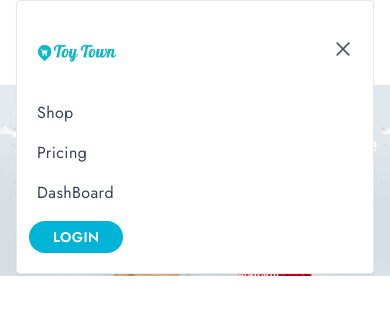
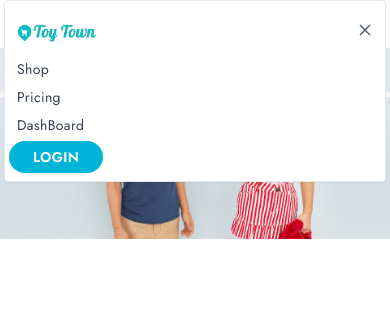
Before and after one commit to emon83/toy-town-client, a React (Vite) app: page / in a window 390 px wide. Both pictures are taken after a click on the button "Open Menu". Shown: the top 324 px of the page. Built offline with nearby package versions, Linux system fonts and the light colour scheme; no server answers.

Commit message:
Navbar totaly fix in sm devices

```diff
--- a/src/Pages/Shared/Navbar/Navbar.jsx
+++ b/src/Pages/Shared/Navbar/Navbar.jsx
@@ -29,7 +29,7 @@ const Navbar = () => {
     toast.success("User logout successful");
   };
   return (
-    <div className="bg-gray-100 sticky top-0 z-10 bg-transparent backdrop-blur-md px-4 mx-auto h-[85px]">
+    <div className="bg-gray-100 sticky top-0 z-10 bg-transparent backdrop-blur-md px-1 sm:px-4 mx-auto md:h-[85px] sm:h-16 h-12">
       <Toaster />
       <div className="relative flex items-center justify-between">
         <Link
@@ -38,8 +38,8 @@ const Navbar = () => {
           title="ToyTown"
           className="inline-flex items-center"
         >
-          <div className="flex items-center justify-center w-40 h-20">
-            <img className="w-32" src={logo} alt="" />
+          <div className="flex items-center justify-center md:w-40 sm:w-36 w-28 md:h-20 sm:h-16 h-12">
+            <img className="md:w-32 sm:w-28 w-24" src={logo} alt="Logo Image" />
           </div>
         </Link>
         <ul className="items-center hidden space-x-8 lg:flex">
@@ -132,8 +132,8 @@ const Navbar = () => {
           </button>
           {isMenuOpen && (
             <div className="absolute z-10 top-0 left-0 w-full">
-              <div className="p-5 bg-white border rounded shadow-sm">
-                <div className="flex items-center justify-between mb-4">
+              <div className="sm:p-5 px-3 py-2 bg-white border rounded shadow-sm">
+                <div className="flex items-center justify-between sm:mb-4 h-12 sm:w-16">
                   <div>
                     <Link
                       to="/"
@@ -153,7 +153,7 @@ const Navbar = () => {
                       className="p-2 -mt-2 -mr-2 transition duration-200 rounded hover:bg-gray-200 focus:bg-gray-200 focus:outline-none focus:shadow-outline"
                       onClick={() => setIsMenuOpen(false)}
                     >
-                      <svg className="w-5 text-gray-600" viewBox="0 0 24 24">
+                      <svg className="sm:w-5 w-4 text-gray-600" viewBox="0 0 24 24">
                         <path
                           fill="currentColor"
                           d="M19.7,4.3c-0.4-0.4-1-0.4-1.4,0L12,10.6L5.7,4.3c-0.4-0.4-1-0.4-1.4,0s-0.4,1,0,1.4l6.3,6.3l-6.3,6.3 c-0.4,0.4-0.4,1,0,1.4C4.5,19.9,4.7,20,5,20s0.5-0.1,0.7-0.3l6.3-6.3l6.3,6.3c0.2,0.2,0.5,0.3,0.7,0.3s0.5-0.1,0.7-0.3 c0.4-0.4,0.4-1,0-1.4L13.4,12l6.3-6.3C20.1,5.3,20.1,4.7,19.7,4.3z"
@@ -163,13 +163,13 @@ const Navbar = () => {
                   </div>
                 </div>
                 <nav>
-                  <ul className="space-y-4">
+                  <ul className="sm:space-y-3 space-y-1">
                     <li>
                       <Link
                         to="/shop"
                         aria-label="Shop"
                         title="Shop"
-                        className="font-medium tracking-wide text-gray-700 transition-colors duration-200 hover:text-deep-purple-accent-400"
+                        className="text-sm sm:text-[15px] font-medium tracking-wide text-gray-700 transition-colors duration-200 hover:text-deep-purple-accent-400"
                       >
                         Shop
                       </Link>
@@ -179,7 +179,7 @@ const Navbar = () => {
                         to="/pricing"
                         aria-label="Pricing"
                         title="Pricing"
-                        className="font-medium tracking-wide text-gray-700 transition-colors duration-200 hover:text-deep-purple-accent-400"
+                        className="text-sm sm:text-[15px] font-medium tracking-wide text-gray-700 transition-colors duration-200 hover:text-deep-purple-accent-400"
                       >
                         Pricing
                       </Link>
@@ -194,7 +194,7 @@ const Navbar = () => {
                          : "/dashboard/my-cart"}
                         aria-label="DashBoard"
                         title="DashBoard"
-                        className="font-medium tracking-wide text-gray-700 transition-colors duration-200 hover:text-deep-purple-accent-400"
+                        className="text-sm sm:text-[15px] font-medium tracking-wide text-gray-700 transition-colors duration-200 hover:text-deep-purple-accent-400"
                       >
                         DashBoard
                       </Link>
@@ -228,7 +228,7 @@ const Navbar = () => {
                           to="/login"
                           aria-label="Login"
                           title="Login"
-                          className="font-medium tracking-wide text-gray-700 transition-colors duration-200 hover:text-deep-purple-accent-400"
+                          className="text-sm sm:text-[15px] font-medium tracking-wide text-gray-700 transition-colors duration-200 hover:text-deep-purple-accent-400"
                         >
                           <button className="btn btn-color border-none h-4 rounded-3xl btn-sm px-6 -ml-2">
                             Login
--- a/src/Pages/Shared/Navbar/UserModal.jsx
+++ b/src/Pages/Shared/Navbar/UserModal.jsx
@@ -22,9 +22,9 @@ function UserModal({ handleLogout }) {
       <div className="dropdown lg:dropdown-end">
         <label tabIndex={0} className={`flex items-center gap-[2px] my-1 ${changesThemeTextColor()}`}>
           <img
-            className="cursor-pointer lg:w-10 w-9 rounded-full"
+            className="cursor-pointer lg:w-10 sm:w-9 w-8 rounded-full"
             src={photoURL}
-            alt=""
+            alt="User Photo"
           />
           {email ? <BsChevronDown className="font-bold h-3" /> : ""}
         </label>
```
